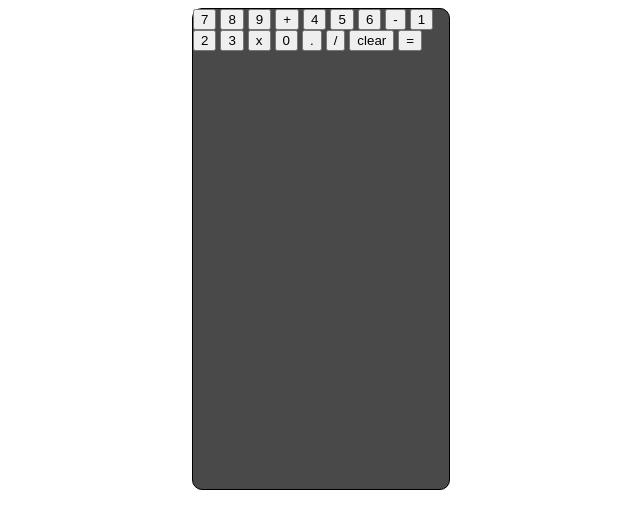
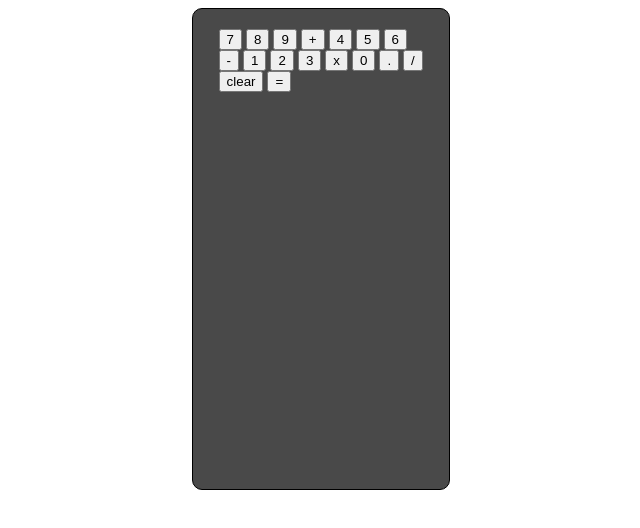
Before and after one commit to rloftus215/calculator, a plain HTML site: page index.html in a window 1280 px wide. Shown: the whole page, without its empty margins (319-959 px from the left). Drawn offline with Linux system fonts and the light colour scheme.

Commit message:
Center buttons and output

```diff
--- a/css.css
+++ b/css.css
@@ -6,3 +6,8 @@
     border-radius: 10px;
     margin: auto;
  }
+
+ #calculator div{
+    width: 80%;
+    margin: 20px auto;
+ }
```
